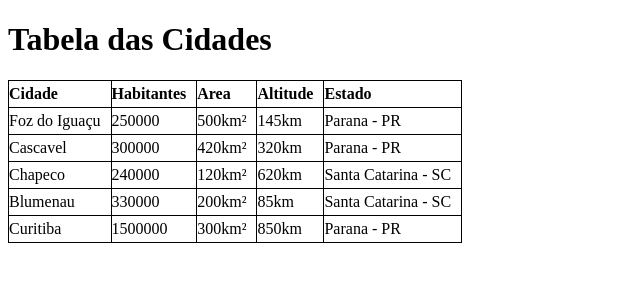
After one commit to Gabriel-Crdz/ExerciciosDevWebII, a PHP site: page / in a window 1280 px wide. The commit adds this page. Shown: the top 300 px of the page, without its empty margins (0-640 px from the left). Run offline with PHP 8.4, Linux system fonts and the light colour scheme.

Commit message:
Exercicios - Classes

```diff
--- a/(Aula-08)Classes/ex2/Cidade.php
+++ b/(Aula-08)Classes/ex2/Cidade.php
@@ -3,19 +3,23 @@ include_once("Estado.php");
 class Cidade extends Estado{
     private string $nome;
     private int $qtdHab;
+    private int $area;
     private int $altitude;
 
-    public function __construct(string $n, int $hab, int $alt, string $ne, string $s){
+    public function __construct(string $n, int $hab, int $a, int $alt, string $ne, string $s){
         $this->nome = $n;
         $this->qtdHab = $hab;
         $this->altitude = $alt;
+        $this->area = $a;
+        $this->setNomeEstado($ne);
+        $this->setSigla($s);
     }
 
     /* Getter, Setter Nome */
-    public function getNome(){
+    public function getNomeCidade(): string{
         return $this->nome;
     }
-    public function setNome(string $n): self{
+    public function setNomeCidade(string $n): self{
         $this->nome = $n;
         return $this;
     }
@@ -26,6 +30,15 @@ class Cidade extends Estado{
     }
     public function setQtdHab(int $h): self{
         $this->qtdHab = $h;
+        return $this;
+    }
+
+    /* Getter, Setter qtdHab */
+    public function getArea(): int{
+        return $this->area;
+    }
+    public function setArea(int $a): self{
+        $this->area = $a;
         return $this;
     }
 
--- a/(Aula-08)Classes/ex2/Estado.php
+++ b/(Aula-08)Classes/ex2/Estado.php
@@ -9,10 +9,10 @@ class Estado{
         $this->sigla = $s;
     }
 
-    public function getNome(): string{
+    public function getNomeEstado(): string{
         return $this->nome;
     }
-    public function setNome(string $n): self{
+    public function setNomeEstado(string $n): self{
         $this->nome = $n;
         return $this;
     }
--- /dev/null
+++ b/(Aula-08)Classes/ex2/index.php
@@ -0,0 +1,48 @@
+<?php
+
+include_once("Cidade.php");
+
+$c1 = new Cidade("Foz do Iguaçu", 250000, 500, 145, "Parana", "PR");
+$c2 = new Cidade("Cascavel", 300000, 420, 320, "Parana", "PR");
+$c3 = new Cidade("Chapeco", 240000, 120, 620, "Santa Catarina", "SC");
+$c4 = new Cidade("Blumenau", 330000, 200, 85, "Santa Catarina", "SC");
+$c5 = new Cidade("Curitiba", 1500000, 300, 850, "Parana", "PR");
+
+$cidades = array($c1, $c2, $c3, $c4, $c5);
+?>
+
+<!--HTML-->
+<!DOCTYPE html>
+<html lang="en">
+<head>
+    <meta charset="UTF-8">
+    <meta name="viewport" content="width=device-width, initial-scale=1.0">
+    <title>Exercicio 2</title>
+    <style>
+        table, td, th{
+            border: 1px solid black;
+            border-collapse: collapse;
+            text-align: left;
+            padding: 4px 0;
+            padding-right: 10px;
+        }
+    </style>
+</head>
+<body>
+    <h1>Tabela das Cidades</h1>
+    <table>
+        <tr>
+            <th>Cidade</th><th>Habitantes</th><th>Area</th><th>Altitude</th><th>Estado</th>
+        </tr>
+        <?php foreach($cidades as $c):?>
+        <tr>
+            <td><?= $c->getNomeCidade()?></td>
+            <td><?= $c->getQtdHab()?></td>
+            <td><?= $c->getArea() . "km²"?></td>
+            <td><?= $c->getAltitude() . "km"?></td>
+            <td><?= $c->getNomeEstado() . " - " . $c->getSigla()?></td>
+        </tr>
+    <?php endforeach;?>
+    </table>
+</body>
+</html>
```
